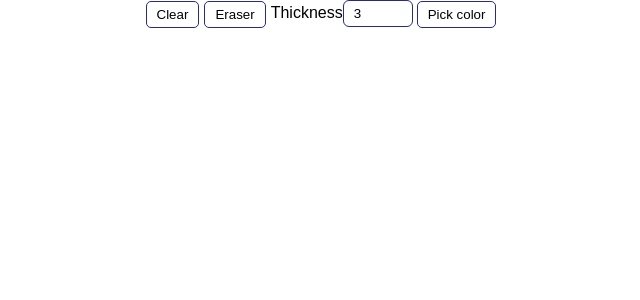
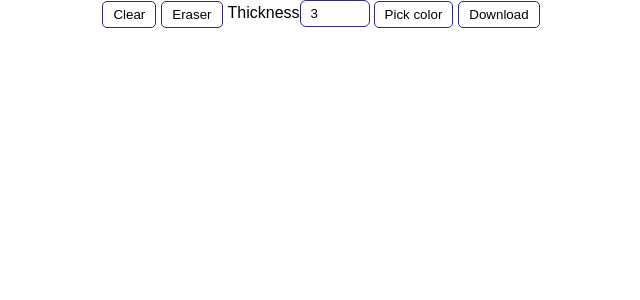
Before and after one commit to SergeiKOS/drawing-app, a React (Create React App) app: page /canvas in a window 1280 px wide. Shown: the top 300 px of the page, without its empty margins (319-959 px from the left). Built offline with nearby package versions, Linux system fonts and the light colour scheme.

Commit message:
Add possibility to download a drawing

```diff
--- a/src/components/canvas/index.js
+++ b/src/components/canvas/index.js
@@ -53,6 +53,16 @@ const Canvas = () => {
     ctx.strokeStyle = lineColor
     ctx.lineWidth = thicknessControl
   }, [thicknessControl, lineColor])
+
+  const handleDownload = async () => {
+    const image = canvasRef.current.toDataURL('image/png')
+    const blob = await (await fetch(image)).blob()
+    const blobURL = URL.createObjectURL(blob)
+    const link = document.createElement('a')
+    link.href = blobURL
+    link.download = 'your-drawing.png'
+    link.click()
+  }
 
   const startDrawing = (e) => {
     let { offsetX, offsetY } = e.nativeEvent
@@ -163,6 +173,11 @@ const Canvas = () => {
             />
           )}
         </li>
+        <li>
+          <button onClick={handleDownload} type="button">
+            Download
+          </button>
+        </li>
       </ul>
 
       <canvas
```
